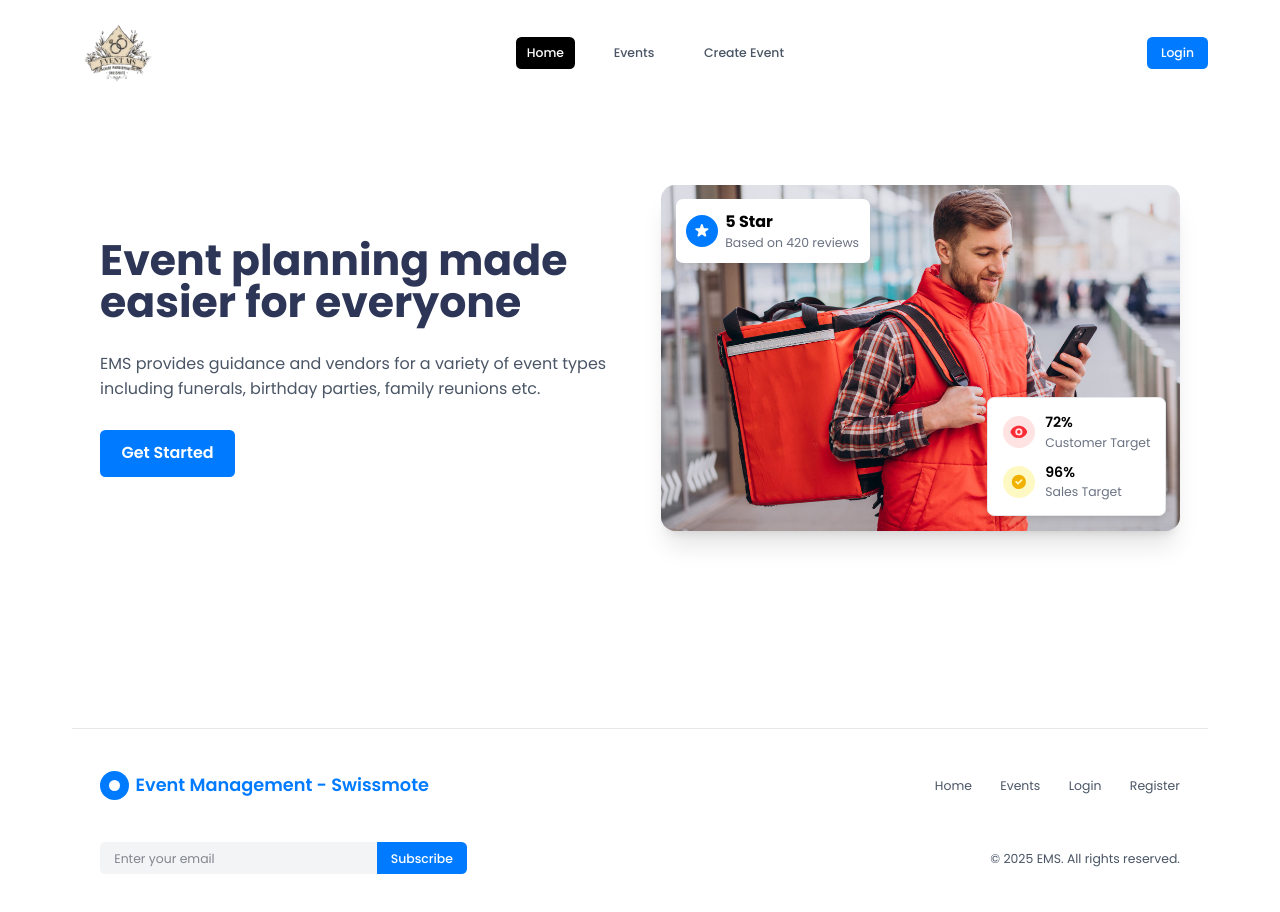
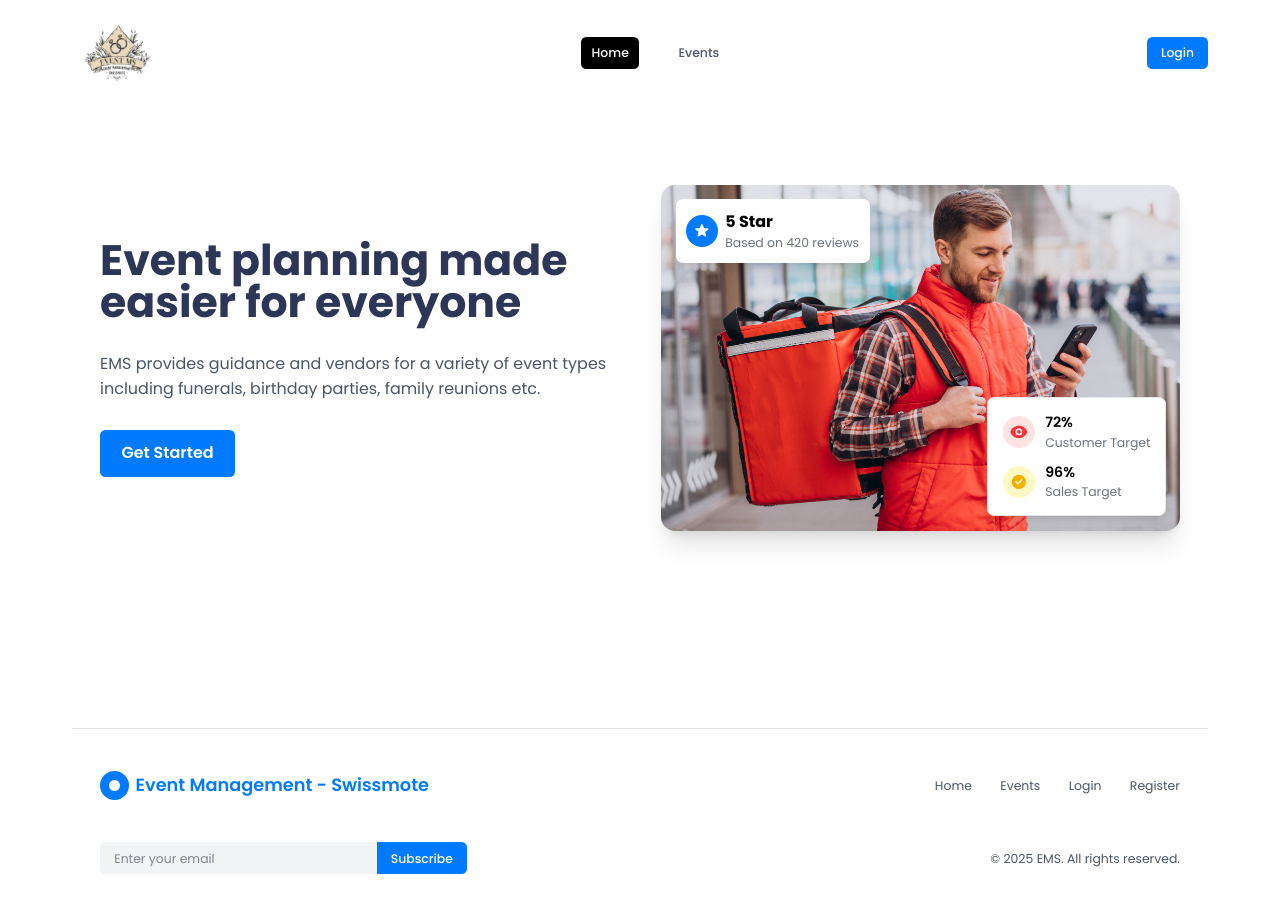
Before and after one commit to Yamin39/event-management-swissmote-client, a React (Vite) app: page / in a window 1280 px wide. Shown: the top 912 px of the page. Built offline with nearby package versions, Linux system fonts and the light colour scheme.

Commit message:
restricted route access

```diff
--- a/src/components/shared/Navbar/Navbar.jsx
+++ b/src/components/shared/Navbar/Navbar.jsx
@@ -9,6 +9,7 @@ import "./Navbar.css";
 
 const Navbar = () => {
   const { currentUser, loading, logOut } = useAuth();
+  const role = currentUser?.role;
   const [isOpen, setIsOpen] = useState(false);
   const [isProfileOpen, setIsProfileOpen] = useState(false);
   const cardRef = useRef(null);
@@ -18,10 +19,14 @@ const Navbar = () => {
   };
 
   const menuItems = [
-    { text: "Home", to: "", isPrivate: false },
-    { text: "Events", to: "/events", isPrivate: false },
-    { text: "Create Event", to: "/create-event", isPrivate: true },
+    { text: "Home", to: "", isAdminOnly: false },
+    { text: "Events", to: "/events", isAdminOnly: false },
+    { text: "Create Event", to: "/create-event", isAdminOnly: true },
+    { text: "Manage Events", to: "/manage-events", isAdminOnly: true },
   ];
+
+  // Filter menu items based on user role
+  const filteredMenuItems = menuItems.filter((item) => !item.isAdminOnly || role === "admin");
 
   // Close dropdown on click outside
   useEffect(() => {
@@ -46,6 +51,7 @@ const Navbar = () => {
     toast.success("Logged out successfully");
     setIsProfileOpen(false);
   };
+
   return (
     <nav className="pt-2 pb-8 nav">
       <div>
@@ -57,7 +63,7 @@ const Navbar = () => {
 
           {/* Desktop Menu */}
           <div className="hidden md:flex items-center space-x-8">
-            {menuItems.map((item) => (
+            {filteredMenuItems.map((item) => (
               <NavLink key={item.text} to={item.to} className={`text-gray-600 hover:text-gray-900 px-3 py-2 text-sm font-medium`}>
                 {item.text}
               </NavLink>
@@ -130,7 +136,7 @@ const Navbar = () => {
       {/* Mobile menu */}
       <div className={`md:hidden ${isOpen ? "block" : "hidden"}`}>
         <div className="px-2 pt-2 pb-3 space-y-1 sm:px-3">
-          {menuItems.map((item) => (
+          {filteredMenuItems.map((item) => (
             <NavLink key={item.text} to={item.to} className="text-gray-600 hover:text-gray-900 block px-3 py-2 border-b text-base font-medium">
               {item.text}
             </NavLink>
```
